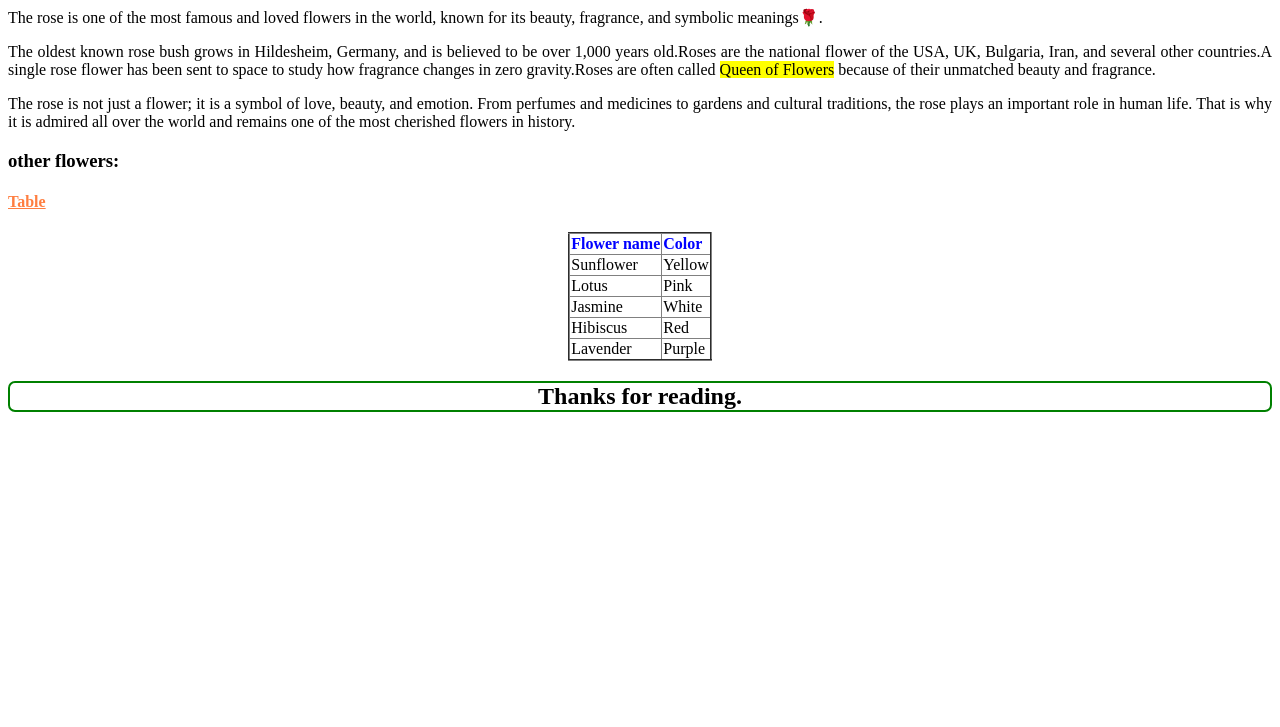
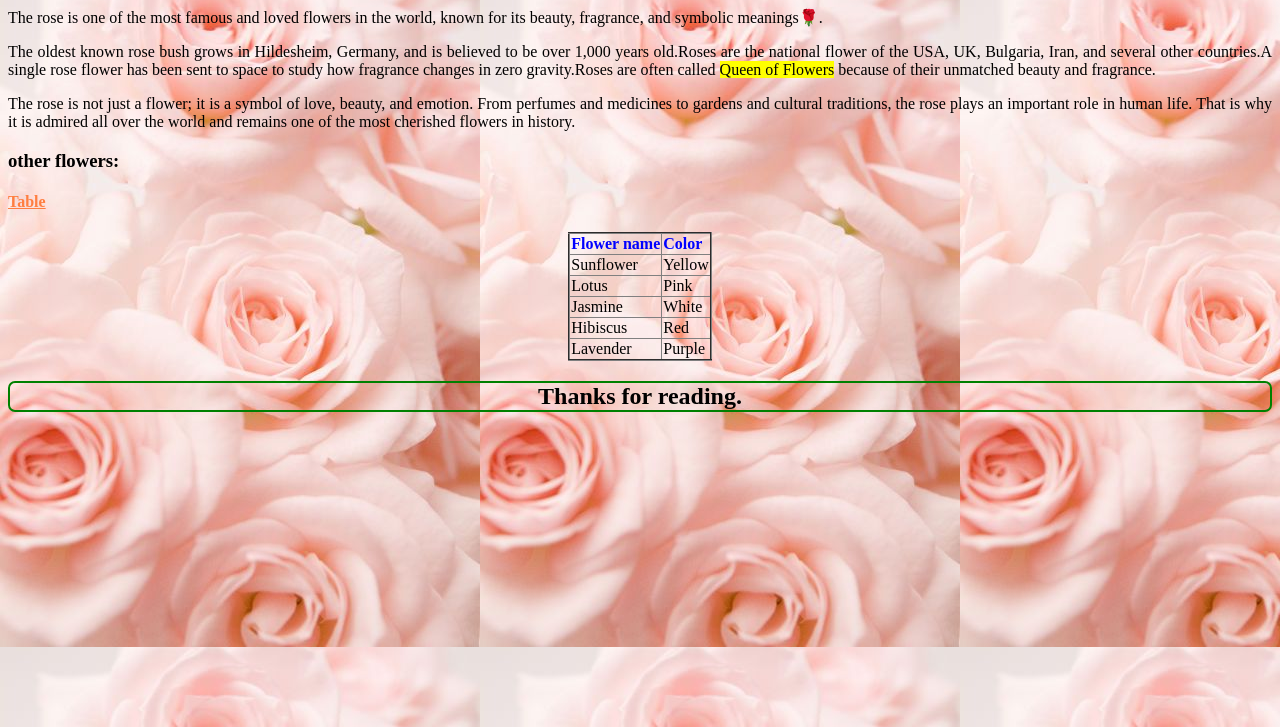
Before and after one commit to asbdu45123054511802112025/Rose, a plain HTML site: page index.html in a window 1280 px wide. Shown: the part 73-800 px from the top of the page. Drawn offline with Linux system fonts and the light colour scheme.

Commit message:
Update index.html

```diff
--- a/index.html
+++ b/index.html
@@ -33,7 +33,7 @@
 
         </style>
     </head>
-    <body background-image:"url(rose.jpg)">
+    <body style="background-image:url(rose.jpg)">
         <center>
         <h1>Rose🌹</h1>
         </center>
```
